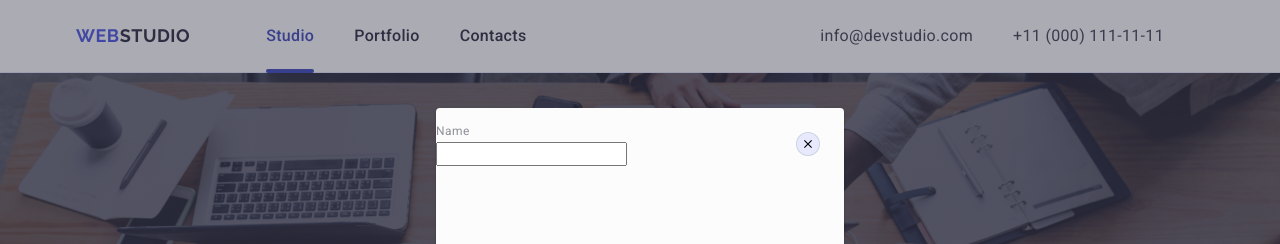
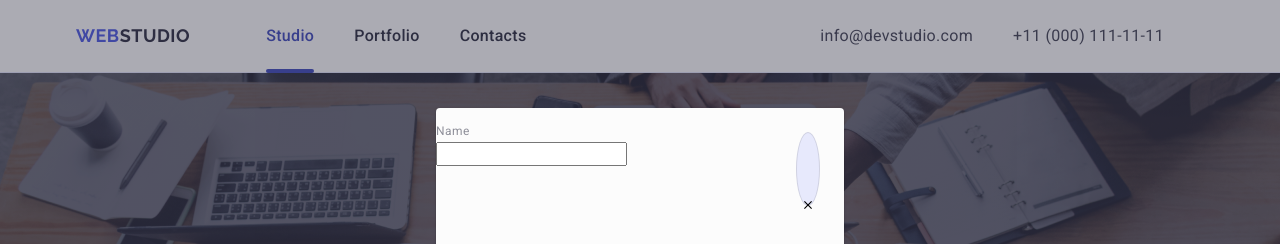
Before and after one commit to ribalko-vlad/goit-markup-hw-05-05, a plain HTML site: page index.html in a window 1280 px wide. Shown: the top 244 px of the page. Drawn offline with nearby package versions, Linux system fonts and the light colour scheme.

Commit message:
Update styles.css

```diff
--- a/css/styles.css
+++ b/css/styles.css
@@ -663,6 +663,7 @@ transition: transform 250ms cubic-bezier(0.4, 0, 0.2, 1);
     padding: 0;
     cursor: pointer;
     transition: background-color 250ms cubic-bezier(0.4, 0, 0.2, 1), border 250ms cubic-bezier(0.4, 0, 0.2, 1);
+    padding-top: 72px;
 
 
 }
```
